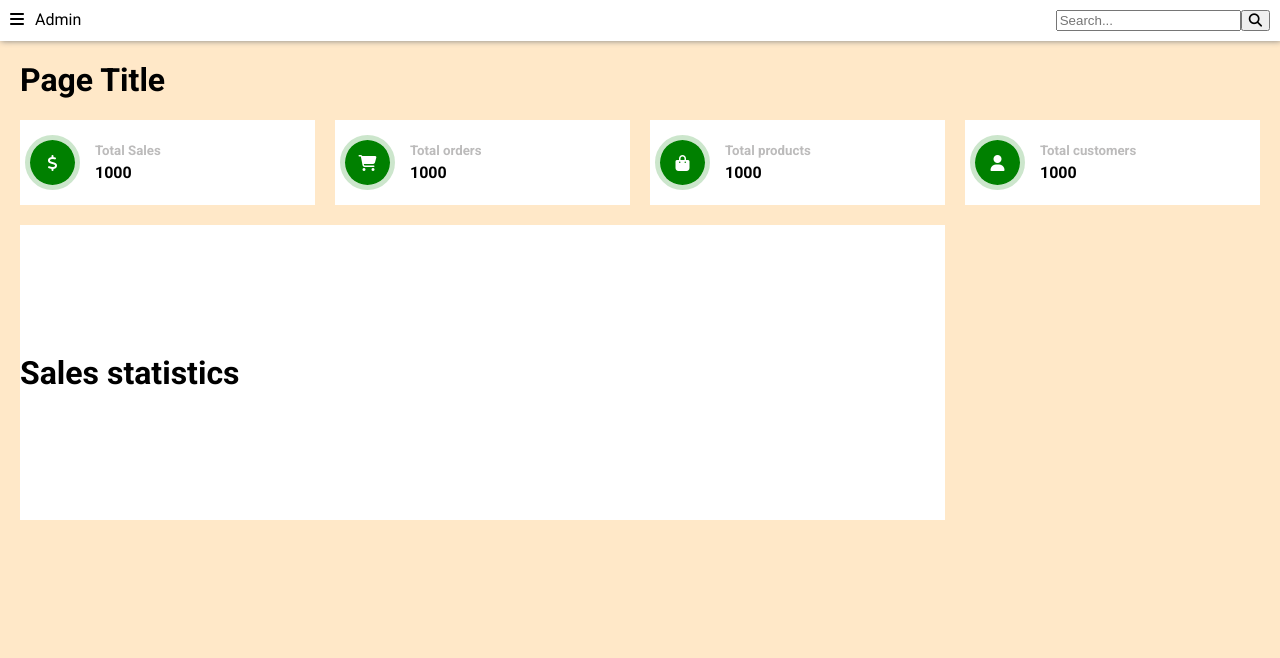
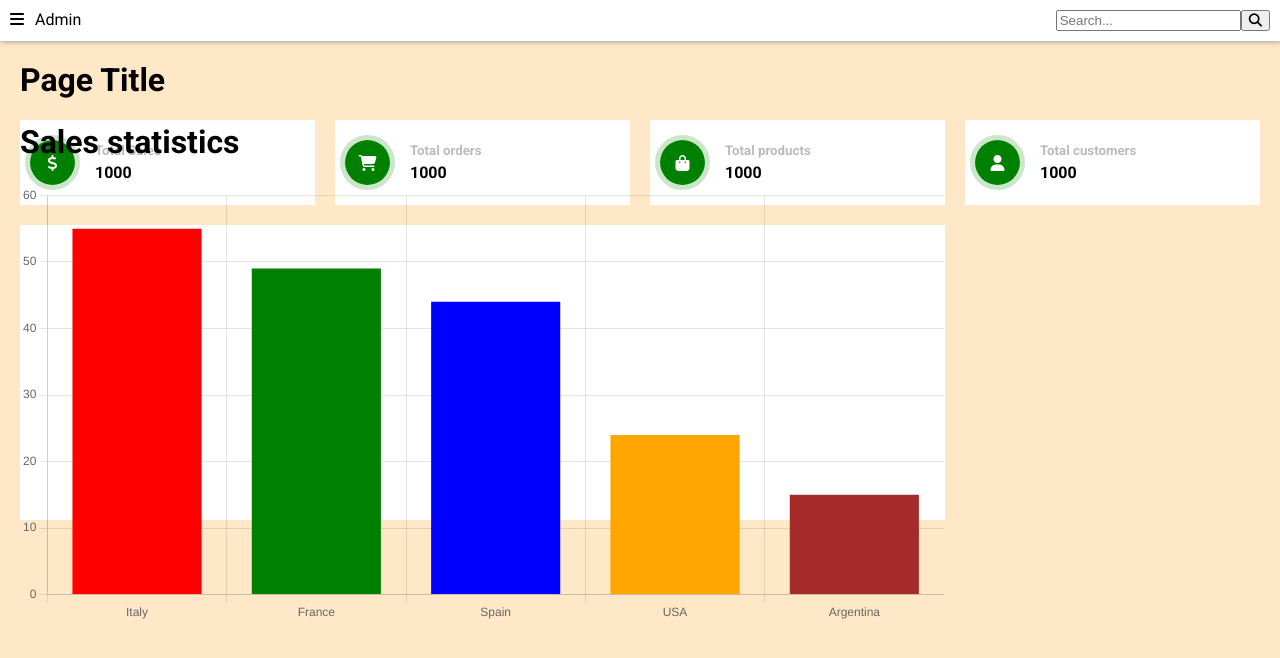
Before and after one commit to errami01/e-shop, a React (Create React App) app: page /admin in a window 1280 px wide. Shown: the top 658 px of the page. Built offline with nearby package versions, Linux system fonts and the light colour scheme.

Commit message:
Add BarChart component and dummy data to test it

```diff
--- a/src/pages/admin/Dashboard.js
+++ b/src/pages/admin/Dashboard.js
@@ -1,8 +1,26 @@
 import AdminDashCell from "../../components/AdminDashCell";
 import AdminTotalCell from "../../components/AdminTotalCell";
+import BarChart from "../../components/BarChart";
 import './Dashboard.css'
 
 export default function Dashboard(){
+    var xValues = ["Italy", "France", "Spain", "USA", "Argentina"];
+    var yValues = [55, 49, 44, 24, 15];
+    var barColors = ["red", "green","blue","orange","brown"];
+    const data = {
+            labels: xValues,
+            datasets: [{
+              backgroundColor: barColors,
+              data: yValues
+            }],
+          options: {
+            legend: {display: false},
+            title: {
+              display: true,
+              text: "World Wine Production 2018"
+            }
+        }
+    }
     return (
         <div className="container--dashboard">
             <AdminDashCell>
@@ -34,8 +52,8 @@ export default function Dashboard(){
                 />
             </AdminDashCell>
             <AdminDashCell className='sales-chart--dashboard'>
-                <h1>Sales statistics</h1>
-
+                <h1 style={{margin:0}}>Sales statistics</h1>
+                <BarChart chartData={data}></BarChart>
             </AdminDashCell>
 
         </div>
```
